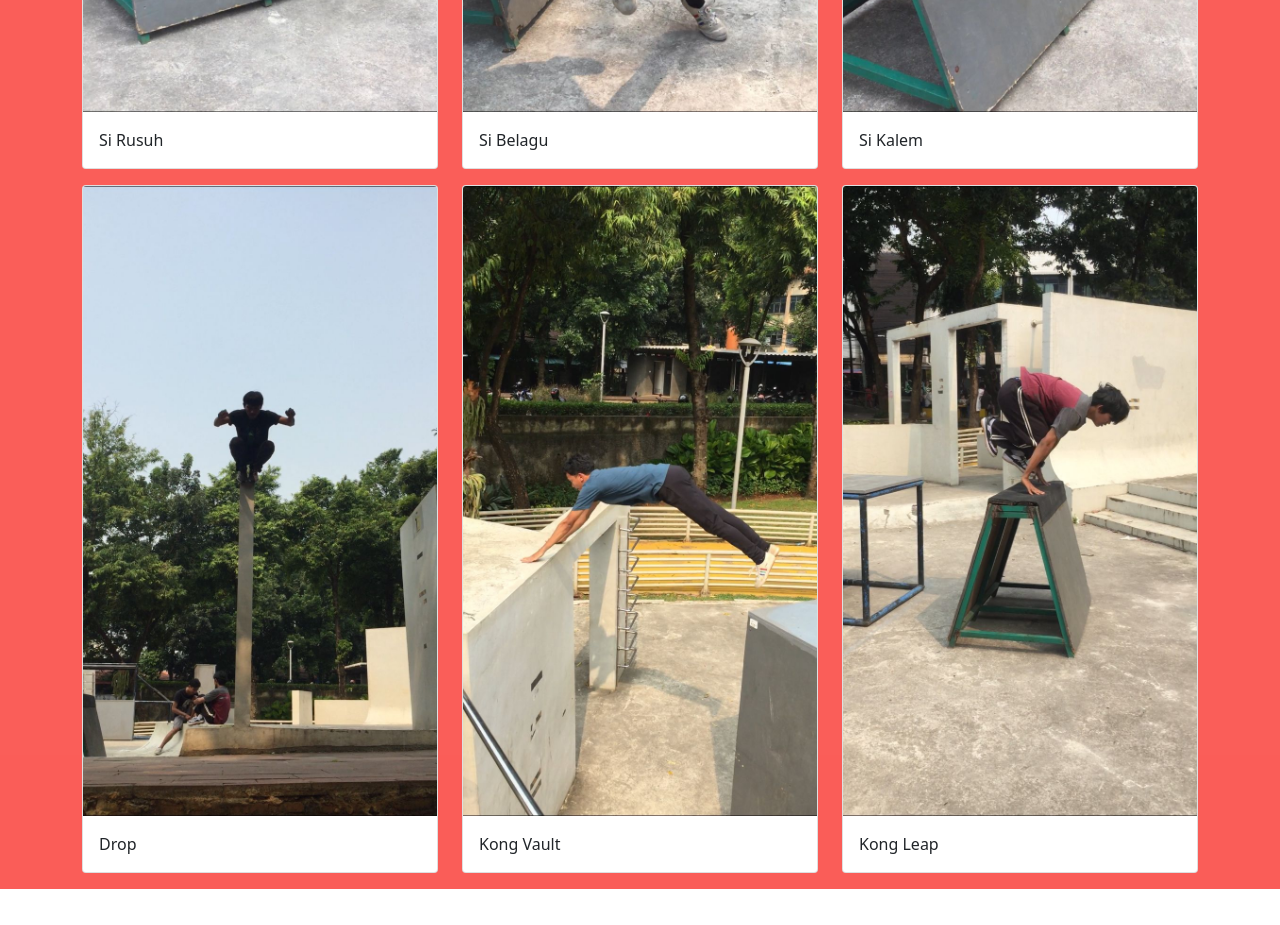
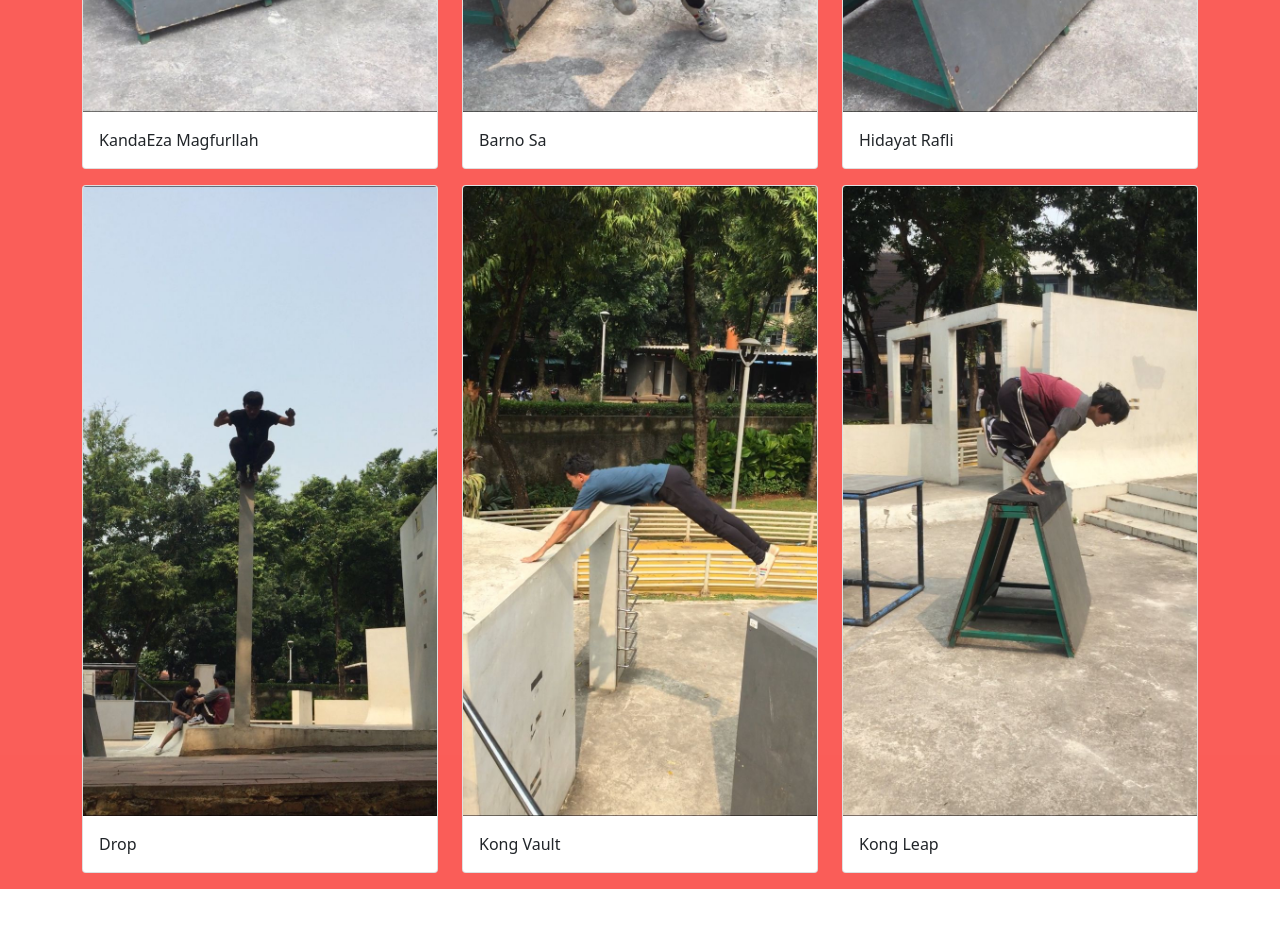
Before and after one commit to 3sombTeam/3somb.web, a plain HTML site: page index.html in a window 1280 px wide. Shown: the part 2040-2965 px from the top of the page. Drawn offline with nearby package versions, Linux system fonts and the light colour scheme.

Commit message:
change name

```diff
--- a/index.html
+++ b/index.html
@@ -97,7 +97,7 @@
             <div class="card" data-aos="flip-right" data-aos-duration="500">
               <img src="projects/kanda.jpeg" class="card-img-top" alt="Gallery1">
               <div class="card-body">
-                <p class="card-text">Si Rusuh</p>
+                <p class="card-text">KandaEza Magfurllah</p>
               </div>
             </div>
           </div>
@@ -105,7 +105,7 @@
             <div class="card" data-aos="flip-right" data-aos-duration="500" data-aos-delay="100">
               <img src="projects/barno.jpeg" class="card-img-top" alt="Gallery2">
               <div class="card-body">
-                <p class="card-text">Si Belagu</p>
+                <p class="card-text">Barno Sa</p>
               </div>
             </div>
           </div>
@@ -113,7 +113,7 @@
             <div class="card" data-aos="flip-right" data-aos-duration="500" data-aos-delay="200">
               <img src="projects/Rapli.jpeg" class="card-img-top" alt="Gallery3">
               <div class="card-body">
-                <p class="card-text">Si Kalem</p>
+                <p class="card-text">Hidayat Rafli</p>
               </div>
             </div>
           </div>
```
Also changed, not shown: img/cartoon.ico (deleted).
